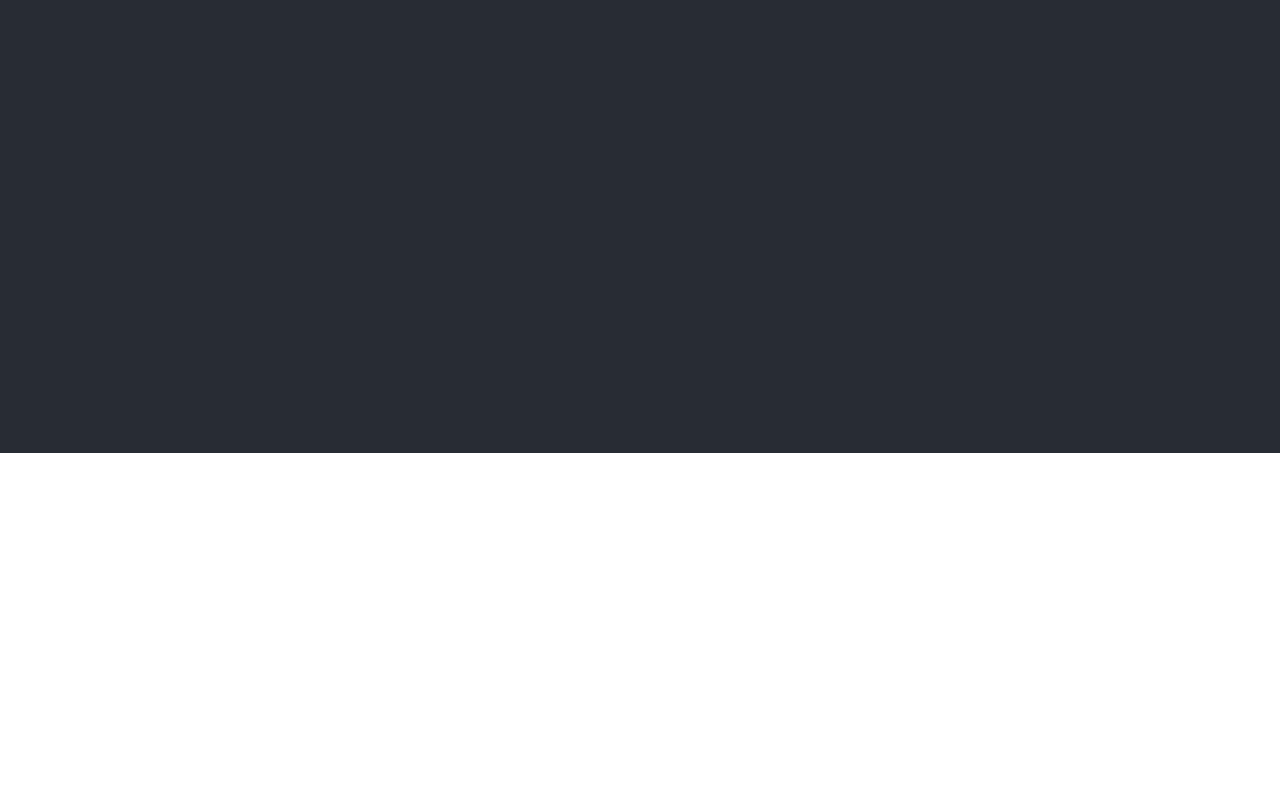
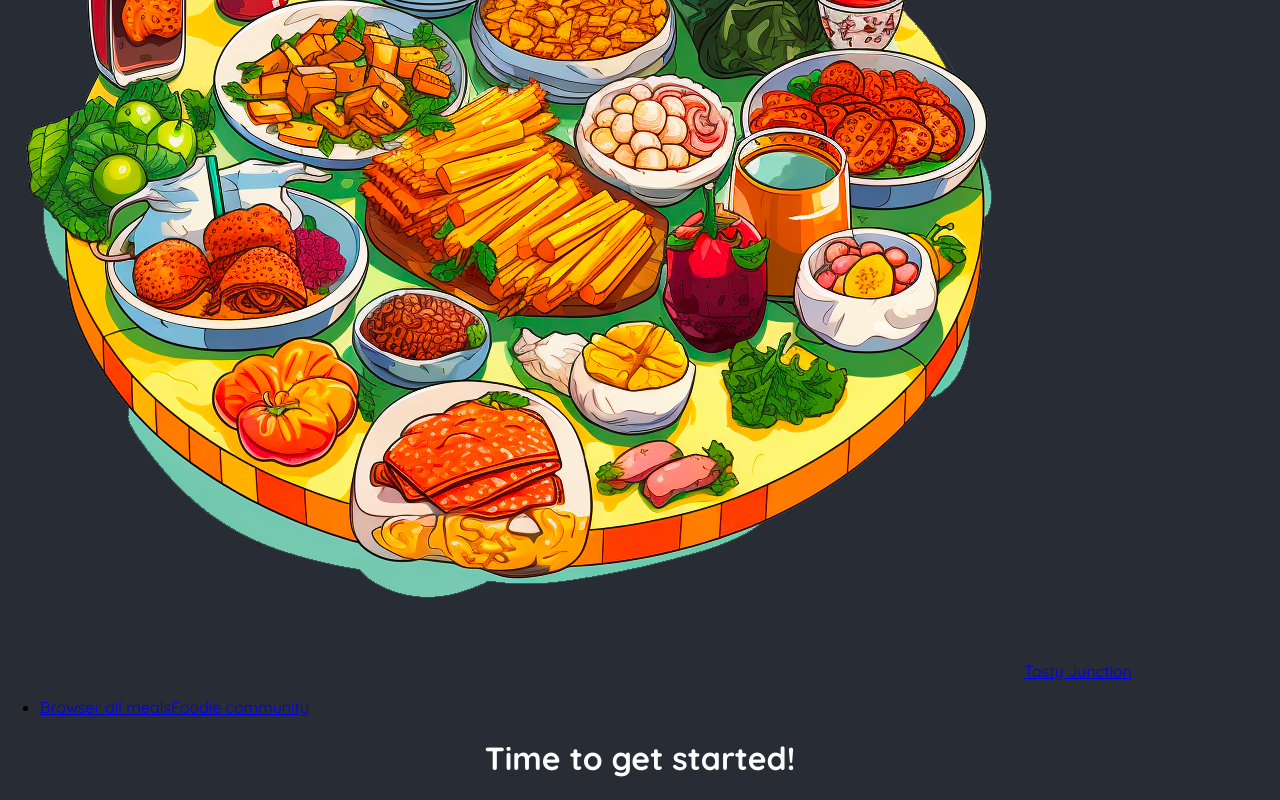
Before and after one commit to Shivam24S/food-order-next-JS-project, a Next.js app: page / in a window 1280 px wide. Shown: the part 347-1147 px from the top of the page. Before the commit the page ends 800 px from the top, so only its background shows below. Built offline with nearby package versions, Linux system fonts and the light colour scheme.

Commit message:
adding main Header layout component (wrapper)

```diff
--- a/app/layout.js
+++ b/app/layout.js
@@ -1,8 +1,9 @@
-import './globals.css';
+import MainHeader from "@/component/main-header";
+import "./globals.css";
 
 export const metadata = {
-  title: 'NextLevel Food',
-  description: 'Delicious meals, shared by a food-loving community.',
+  title: "NextLevel Food",
+  description: "Delicious meals, shared by a food-loving community.",
 };
 
 export default function RootLayout({ children }) {
@@ -15,11 +16,11 @@
               <linearGradient id="gradient" x1="0%" y1="0%" x2="100%" y2="0%">
                 <stop
                   offset="0%"
-                  style={{ stopColor: '#59453c', stopOpacity: '1' }}
+                  style={{ stopColor: "#59453c", stopOpacity: "1" }}
                 />
                 <stop
                   offset="100%"
-                  style={{ stopColor: '#8f3a09', stopOpacity: '1' }}
+                  style={{ stopColor: "#8f3a09", stopOpacity: "1" }}
                 />
               </linearGradient>
             </defs>
@@ -29,7 +30,7 @@
             ></path>
           </svg>
         </div>
-
+        <MainHeader />
         {children}
       </body>
     </html>
--- /dev/null
+++ b/component/main-header.js
@@ -0,0 +1,24 @@
+import Link from "next/link";
+import LogoImg from "@/assets/logo.png";
+
+export default function MainHeader() {
+  return (
+    <>
+      <header>
+        <Link href="/">
+          {/* here we have to import images like that way we have to add src if we import like this way */}
+          <img src={LogoImg.src} alt="logo" />
+          Tasty Junction
+        </Link>
+      </header>
+      <nav>
+        <ul>
+          <li>
+            <Link href="/meals">Browser all meals</Link>
+            <Link href="/community">Foodie community</Link>
+          </li>
+        </ul>
+      </nav>
+    </>
+  );
+}
```
